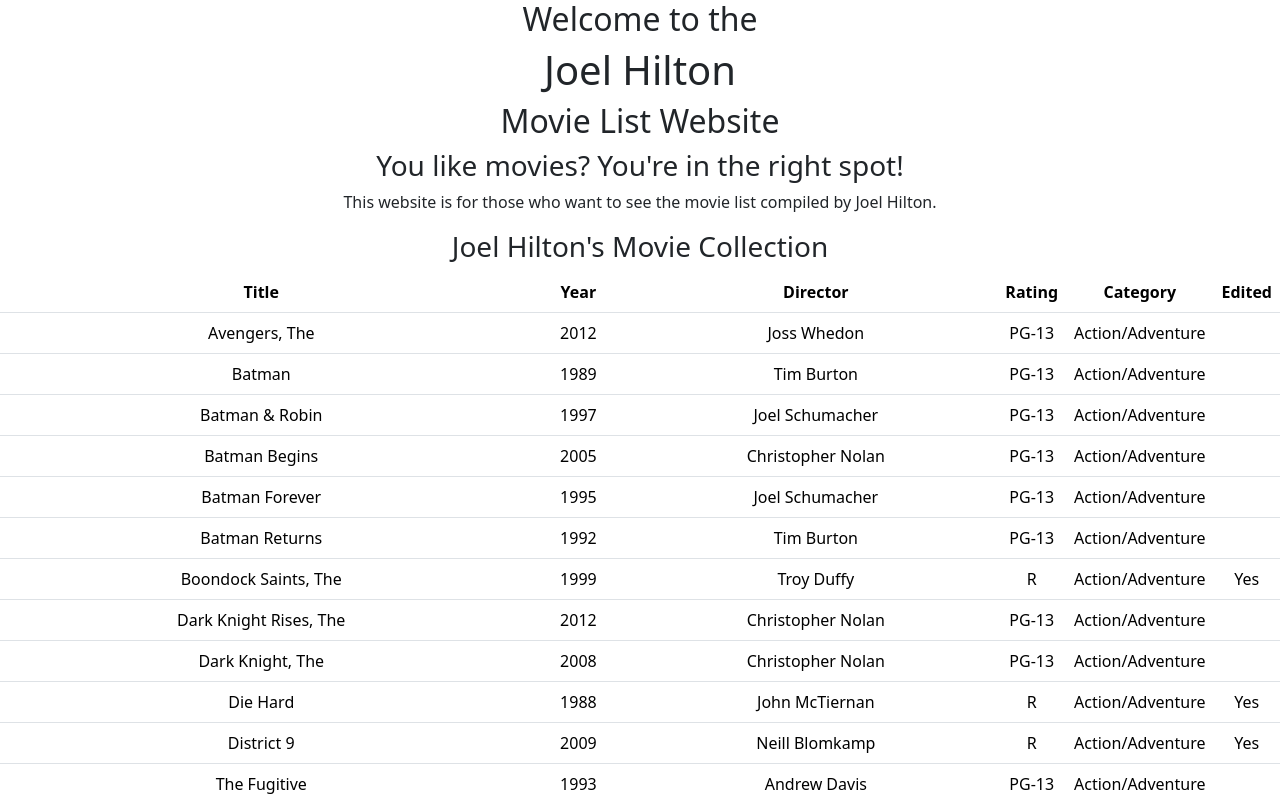
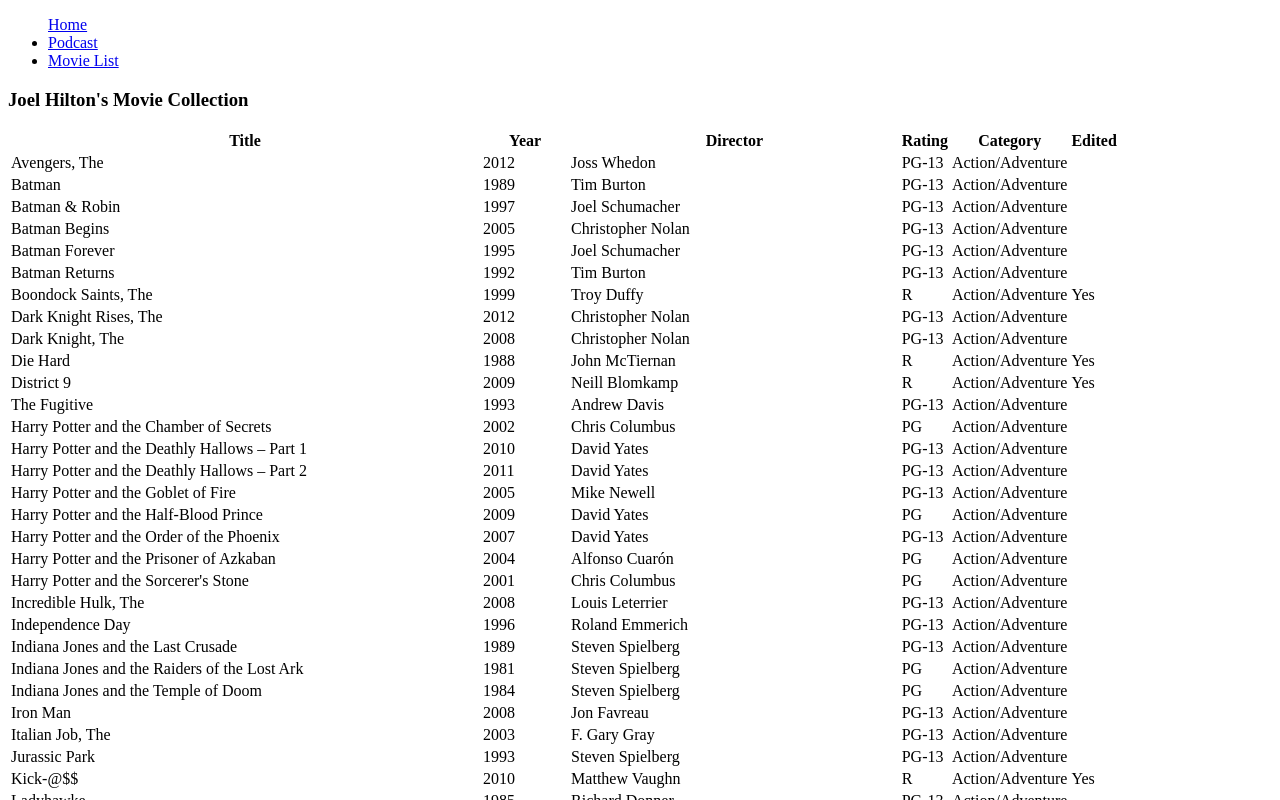
Before and after one commit to hmaryn11/Mission_13_hmaryn, a React (Create React App) app in the folder frontend/: page /movielist in a window 1280 px wide. Both pictures are taken after a click on the button "Add ID". Shown: the top 800 px of the page. Built offline with nearby package versions, Linux system fonts and the light colour scheme.

Commit message:
diff pages now

```diff
--- a/frontend/package.json
+++ b/frontend/package.json
@@ -12,6 +12,7 @@
     "@types/react-dom": "^18.0.11",
     "react": "^18.2.0",
     "react-dom": "^18.2.0",
+    "react-router-dom": "^6.10.0",
     "react-scripts": "5.0.1",
     "typescript": "^4.9.5",
     "web-vitals": "^2.1.4"
--- a/frontend/src/App.tsx
+++ b/frontend/src/App.tsx
@@ -1,9 +1,9 @@
 import React from 'react';
 // import logo from './logo.svg';
 import './App.css';
-import Movie from './Movies';
-import Podcast from './Podcast';
-import Home from './Home';
+import Movie from './pages/Movie';
+import Podcast from './pages/Podcast';
+import Home from './pages/Home';
 
 function App() {
   return (
--- a/frontend/src/Movies.tsx
+++ /dev/null
@@ -1,179 +0,0 @@
-import React, { useState } from 'react';
-import data from './MovieData.json';
-
-const AllMovies = data.MovieData;
-
-function MovieList() {
-  const [myJSON, setMyJSON] = useState(AllMovies);
-  const [isIDAdded, setIsIDAdded] = useState(false);
-
-  const addID = () => {
-    let idCounter = 1;
-    const updatedJSON = myJSON.map((json) => ({
-      Movieid: idCounter++,
-      ...json,
-    }));
-    setMyJSON(updatedJSON);
-    setIsIDAdded(true);
-  };
-
-  return (
-    <div>
-      {!isIDAdded && (
-        <button className="btn btn-primary" onClick={addID}>
-          Add ID
-        </button>
-      )}
-      {isIDAdded && (
-        <>
-          <div>
-            <h3>Joel Hilton's Movie Collection</h3>
-          </div>
-          <div>
-            <table className="table">
-              <thead>
-                <tr>
-                  <th>Title</th>
-                  <th>Year</th>
-                  <th>Director</th>
-                  <th>Rating</th>
-                  <th>Category</th>
-                  <th>Edited</th>
-                </tr>
-              </thead>
-              <tbody>
-                {myJSON.map((m) => (
-                  // map each model in m(the mds) to iterate through the attributes
-                  // <tr key={m.MovieId}>
-                  <tr>
-                    <td>{m.Title}</td>
-                    <td>{m.Year}</td>
-                    <td>{m.Director}</td>
-                    <td>{m.Rating}</td>
-                    <td>{m.Category}</td>
-                    <td>{m.Edited}</td>
-                  </tr>
-                ))}
-              </tbody>
-            </table>
-          </div>
-
-          <button className="btn btn-primary" onClick={addID}>
-            Add ID
-          </button>
-        </>
-      )}
-    </div>
-  );
-}
-// function MovieList() {
-//   const [myJSON, setMyJSON] = useState(AllMovies);
-
-//   const addID = () => {
-//     let idCounter = 1;
-//     const updatedJSON = myJSON.map((json) => ({
-//       Movieid: idCounter++,
-//       ...json,
-//     }));
-//     setMyJSON(updatedJSON);
-
-//     handleUpdatedJson(updatedJSON);
-//   };
-
-//   // return (
-//   //   <div>
-//   //     <button onClick={addID}>Add ID</button>
-//   //     <p>{JSON.stringify(myJSON)}</p>
-//   //     {/* ^this is the modified json */}
-//   //   </div>
-//   // );
-//   const handleUpdatedJson = (updatedJSON: any) => {
-//     return (
-//       <>
-//         <div>
-//           <h3>Joel Hilton's Movie Collection</h3>
-//         </div>
-//         <div>
-//           <table className="table">
-//             <thead>
-//               <tr>
-//                 <th>Title</th>
-//                 <th>Year</th>
-//                 <th>Director</th>
-//                 <th>Rating</th>
-//                 <th>Category</th>
-//               </tr>
-//             </thead>
-//             <tbody>
-//               {updatedJSON.map((m) => (
-//                 // map each model in m(the mds) to iterate through the attributes
-//                 <tr key={m.MovieId}>
-//                   <td>{m.Title}</td>
-//                   <td>{m.Year}</td>
-//                   <td>{m.Director}</td>
-//                   <td>{m.Rating}</td>
-//                   <td>{m.Category}</td>
-//                 </tr>
-//               ))}
-//             </tbody>
-//           </table>
-//         </div>
-
-//         <button className="btn btn-primary" onClick={addID}>
-//           Add ID
-//         </button>
-//       </>
-//     );
-//   };
-// }
-
-//^use the name of the json object, not the file name
-
-// function MovieList() {
-//   return (
-//     <>
-//       <div>
-//         <h3>Joel Hilton's Movie Collection</h3>
-//       </div>
-//       <div>
-//         <table className="table">
-//           <thead>
-//             <tr>
-//               <th>Title</th>
-//               <th>Year</th>
-//               <th>Director</th>
-//               <th>Rating</th>
-//               <th>Category</th>
-//             </tr>
-//           </thead>
-//           <tbody>
-//             {updatedJSON.map((m) => (
-//               // map each model in m(the mds) to iterate through the attributes
-//               <tr key={m.MovieId}>
-//                 <td>{m.Title}</td>
-//                 <td>{m.Year}</td>
-//                 <td>{m.Director}</td>
-//                 <td>{m.Rating}</td>
-//                 <td>{m.Category}</td>
-//               </tr>
-//             ))}
-//           </tbody>
-//         </table>
-//       </div>
-
-//       <button className="btn btn-primary" onClick={addMovie}>
-//         Add Movie
-//       </button>
-//     </>
-//   );
-// }
-
-function Movie() {
-  return (
-    <>
-      {/* <AddMovieID /> */}
-      <MovieList />
-    </>
-  );
-}
-export default Movie;
--- /dev/null
+++ b/frontend/src/Navbar.jsx
@@ -0,0 +1,22 @@
+import React from 'react';
+import { BrowserRouter, Route, Link } from 'react-router-dom';
+
+function NavBar() {
+  return (
+    <nav className="navbar navbar-expand-sm navbar-toggleable-sm navbar-light bg-white border-bottom box-shadow mb-3">
+      <ul>
+        <il>
+          <Link to="/">Home</Link>
+        </il>
+        <li>
+          <Link to="/podcast">Podcast</Link>
+        </li>
+        <li>
+          <Link to="/movielist">Movie List</Link>
+        </li>
+      </ul>
+    </nav>
+  );
+}
+
+export default NavBar;
--- /dev/null
+++ b/frontend/src/index.js
@@ -0,0 +1,22 @@
+import ReactDOM from 'react-dom';
+import { BrowserRouter, Routes, Route } from 'react-router-dom';
+import Layout from './pages/Layout';
+import Home from './pages/Home';
+import Podcast from './pages/Podcast';
+import Movie from './pages/Movie';
+
+export default function App() {
+  return (
+    <BrowserRouter>
+      <Routes>
+        <Route path="/" element={<Layout />}>
+          <Route index element={<Home />} />
+          <Route path="podcast" element={<Podcast />} />
+          <Route path="movielist" element={<Movie />} />
+        </Route>
+      </Routes>
+    </BrowserRouter>
+  );
+}
+
+ReactDOM.render(<App />, document.getElementById('root'));
--- a/frontend/src/Home.tsx
+++ b/frontend/src/pages/Home.tsx
@@ -1,3 +1,5 @@
+import React from 'react';
+
 function Welcome() {
   return (
     <>
--- /dev/null
+++ b/frontend/src/pages/Layout.tsx
@@ -0,0 +1,13 @@
+import NavBar from '../Navbar';
+import React from 'react';
+import { Outlet } from 'react-router-dom';
+const Layout = () => {
+  return (
+    <>
+      <NavBar />
+      <Outlet />
+    </>
+  );
+};
+
+export default Layout;
--- /dev/null
+++ b/frontend/src/pages/Movie.tsx
@@ -0,0 +1,78 @@
+import React, { useState } from 'react';
+import data from '../MovieData.json';
+
+const AllMovies = data.MovieData;
+
+function MovieList() {
+  const [myJSON, setMyJSON] = useState(AllMovies);
+  const [isIDAdded, setIsIDAdded] = useState(false);
+
+  const addID = () => {
+    let idCounter = 1;
+    const updatedJSON = myJSON.map((json) => ({
+      Movieid: idCounter++,
+      ...json,
+    }));
+    setMyJSON(updatedJSON);
+    setIsIDAdded(true);
+  };
+
+  return (
+    <>
+      {!isIDAdded && (
+        <button className="btn btn-primary" onClick={addID}>
+          Add ID
+        </button>
+      )}
+      {isIDAdded && (
+        <>
+          <div>
+            <h3>Joel Hilton's Movie Collection</h3>
+          </div>
+          <div>
+            <table className="table">
+              <thead>
+                <tr>
+                  <th>Title</th>
+                  <th>Year</th>
+                  <th>Director</th>
+                  <th>Rating</th>
+                  <th>Category</th>
+                  <th>Edited</th>
+                </tr>
+              </thead>
+              <tbody>
+                {myJSON.map((m) => (
+                  // map each model in m(the mds) to iterate through the attributes
+                  // <tr key={m.MovieId}>
+                  <tr>
+                    <td>{m.Title}</td>
+                    <td>{m.Year}</td>
+                    <td>{m.Director}</td>
+                    <td>{m.Rating}</td>
+                    <td>{m.Category}</td>
+                    <td>{m.Edited}</td>
+                  </tr>
+                ))}
+              </tbody>
+            </table>
+          </div>
+
+          <button className="btn btn-primary" onClick={addID}>
+            Add ID
+          </button>
+        </>
+      )}
+    </>
+  );
+}
+
+function Movie() {
+  return (
+    <>
+      {/* <AddMovieID /> */}
+      <MovieList />
+    </>
+  );
+}
+export default Movie;
```
Also changed, not shown: frontend/src/pages/Podcast.tsx (renamed from frontend/src/Podcast.tsx), 1 other file (tests, documents, lock files or other folders).
